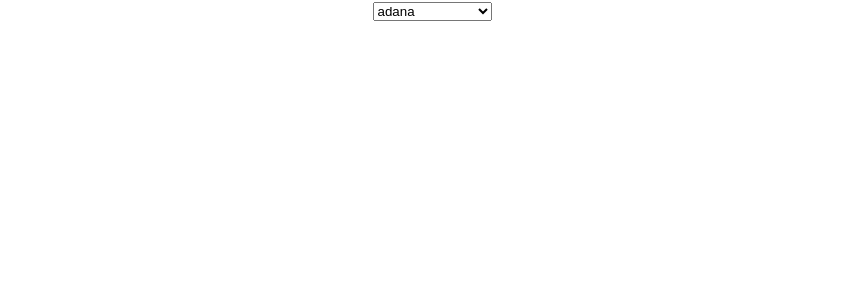
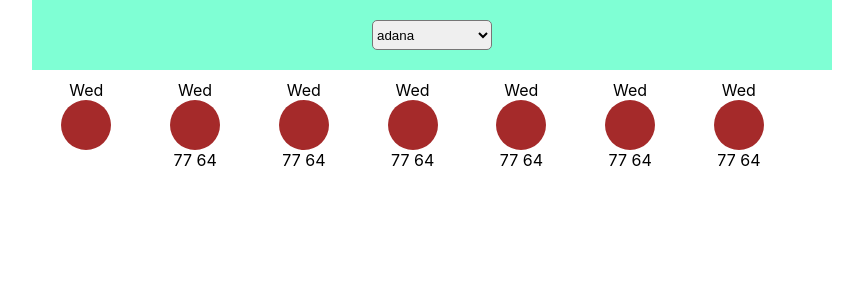
Before and after one commit to enesergun/kodluyoruzilkrepo, a React (Create React App) app in the folder weatherapp/: page / in a window 1280 px wide. Shown: the top 300 px of the page, without its empty margins (208-1071 px from the left). Built offline with nearby package versions, Linux system fonts and the light colour scheme.

Commit message:
birden cok derlenme problemi cözülemedi

```diff
--- a/weatherapp/src/App.css
+++ b/weatherapp/src/App.css
@@ -1,38 +1,31 @@
 .App {
   text-align: center;
+  max-width: 800px;
+  margin: 0 auto;
 }
 
-.App-logo {
-  height: 40vmin;
-  pointer-events: none;
+form {
+  background-color: aquamarine;
+  padding: 20px;
 }
 
-@media (prefers-reduced-motion: no-preference) {
-  .App-logo {
-    animation: App-logo-spin infinite 20s linear;
-  }
+form select {
+  width: 120px;
+  height: 30px;
+  border-radius: 5px;
 }
 
-.App-header {
-  background-color: #282c34;
-  min-height: 100vh;
+.days {
   display: flex;
-  flex-direction: column;
-  align-items: center;
-  justify-content: center;
-  font-size: calc(10px + 2vmin);
-  color: white;
+  justify-content: space-around;
+}
+.day {
+  padding: 10px 10px;
 }
 
-.App-link {
-  color: #61dafb;
+.weatherIcon {
+  height: 50px;
+  width: 50px;
+  border-radius: 50%;
+  background-color: brown;
 }
-
-@keyframes App-logo-spin {
-  from {
-    transform: rotate(0deg);
-  }
-  to {
-    transform: rotate(360deg);
-  }
-}
--- a/weatherapp/src/App.js
+++ b/weatherapp/src/App.js
@@ -1,16 +1,19 @@
 import './App.css';
 import React from 'react'
-
-
-
 import  { WeatherProvider } from './context/WeatherContext'
 import Weather from './components/Weather'
+import CityDropdown  from './components/CityDropdown'
+import GetCity from './components/GetCity'
 
 function App() {
   return (
     <div className="App">
       <WeatherProvider>
+
+        <CityDropdown />
+        <GetCity />
         <Weather />
+
       </WeatherProvider>
     </div>
   );
--- /dev/null
+++ b/weatherapp/src/components/CityDropdown.js
@@ -0,0 +1,30 @@
+import React from 'react'
+import { useContext } from "react"
+import WeatherContext from '../context/WeatherContext'
+import CITIES from '../cities'
+
+function CityDropdown() {
+    const { setCity} = useContext(WeatherContext)
+
+    function onChange(e) {
+        setCity(e.target.value)
+
+    }
+
+
+    return (
+        <div>
+            <form  onChange={(e) => onChange(e)}>
+                <select name="city">
+                {
+                    CITIES.map((city, i) => (
+                        <option  key={i}>{city.name}</option>
+                    ))
+                }
+                </select>
+            </form>
+        </div>
+    )
+}
+
+export default CityDropdown
--- /dev/null
+++ b/weatherapp/src/components/GetCity.js
@@ -0,0 +1,38 @@
+import React from 'react'
+import { useContext } from "react"
+import WeatherContext from '../context/WeatherContext'
+import CITIES from '../cities'
+import axios from 'axios';
+
+
+const API_KEY = "b352577505407626b1cf515aaf82ff08"
+
+
+function GetCity() {
+    const { city, setWeatherInfo, setError} = useContext(WeatherContext)
+
+    function fetchWeather(cityInfo) {
+        axios(`https://jsonplaceholder.typicode.com/users`)
+            .then(response => {
+                setWeatherInfo(response.data);
+            })
+            .catch(err => {
+
+                setError("HATA!")
+            });
+    }
+
+    const cityInfo = CITIES.find(function (cInfo) {
+        return cInfo.name === city.trim().toLowerCase();
+    });
+
+
+
+    return (
+        <div>
+
+        </div>
+    )
+}
+
+export default GetCity
--- a/weatherapp/src/components/Weather.js
+++ b/weatherapp/src/components/Weather.js
@@ -1,18 +1,55 @@
 import React from 'react'
 import { useContext } from "react"
 import WeatherContext from '../context/WeatherContext'
-// key: 44d66f46cb89e2e484c0cfe9a25a9308
-
-// endpoint : api.openweathermap.org/data/2.5/weather?q={city name}&appid=44d66f46cb89e2e484c0cfe9a25a9308
 
 
 
 function Weather() {
-    const { city, error, setCity ,weatherInfo} = useContext(WeatherContext);
-
+    const { city, error, setCity ,weatherInfo, } = useContext(WeatherContext);
 
     return (
-        <div>
+        <div className="container">
+
+            <div className="days">
+                <div className="day">
+                    <div className="dayName">Wed</div>
+                    <div className="weatherIcon"></div>
+                    <div className="temps"></div>
+                </div>
+                <div className="day">
+                    <div className="dayName">Wed</div>
+                    <div className="weatherIcon"></div>
+                    <div className="temps">77 64</div>
+                </div>
+                <div className="day">
+                    <div className="dayName">Wed</div>
+                    <div className="weatherIcon"></div>
+                    <div className="temps">77 64</div>
+                </div>
+                <div className="day">
+                    <div className="dayName">Wed</div>
+                    <div className="weatherIcon"></div>
+                    <div className="temps">77 64</div>
+                </div>
+                <div className="day">
+                    <div className="dayName">Wed</div>
+                    <div className="weatherIcon"></div>
+                    <div className="temps">77 64</div>
+                </div>
+                <div className="day">
+                    <div className="dayName">Wed</div>
+                    <div className="weatherIcon"></div>
+                    <div className="temps">77 64</div>
+                </div>
+                <div className="day">
+                    <div className="dayName">Wed</div>
+                    <div className="weatherIcon"></div>
+                    <div className="temps">77 64</div>
+                </div>
+
+                <br />
+                <br />
+            </div>
 
 
 
--- a/weatherapp/src/context/WeatherContext.js
+++ b/weatherapp/src/context/WeatherContext.js
@@ -4,9 +4,7 @@ import axios from 'axios';
 import CITIES from '../cities'
 
 
-const API_URL = "https://api.openweathermap.org/data/2.5/onecall?units=metric&lang=tr&";
-const API_KEY = "44d66f46cb89e2e484c0cfe9a25a9308"
-
+const API_KEY = "a8e0802b5bb7b33a62b61f79c6716145"
 
 const WeatherContext = createContext(null);
 
@@ -14,7 +12,7 @@ const WeatherContext = createContext(null);
 export const WeatherProvider = ({ children }) => {
 
     const [city, setCity] = useState("ankara");
-    const [weatherInfo, setWeatherInfo] = useState([]);
+    const [weatherInfo, setWeatherInfo] = useState(null);
     const [error, setError] = useState(null);
 
 
@@ -22,9 +20,15 @@ export const WeatherProvider = ({ children }) => {
         city,
         error,
         setCity,
-        weatherInfo
+        weatherInfo,
+        setWeatherInfo,
+        setError
     };
 
+
+
+    // api.openweathermap.org/data/2.5/onecall?lat=38.8&lon=12.09&callback=test
+    // https://api.openweathermap.org/data/2.5/onecall?lat=${cityInfo.latitude}&lon=${cityInfo.longitude}&exclude=current,minutely,hourly,alerts&appid=${API_KEY}
 
     function fetchWeather(cityInfo) {
         axios(`https://api.openweathermap.org/data/2.5/onecall?lat=${cityInfo.latitude}&lon=${cityInfo.longitude}&exclude=current,minutely,hourly,alerts&appid=${API_KEY}`)
@@ -32,7 +36,7 @@ export const WeatherProvider = ({ children }) => {
                 setWeatherInfo(response.data);
             })
             .catch(err => {
-                console.log(err);
+
                 setError("HATA!")
             });
     }
@@ -41,28 +45,23 @@ export const WeatherProvider = ({ children }) => {
         return cInfo.name === city.trim().toLowerCase();
     });
 
-    console.log("city", city)
 
-    function onChange(e) {
-        setCity(e.target.value)
-        fetchWeather(cityInfo)
+    console.log(city, weatherInfo)
 
-    }
+    /* useEffect(() => {
+        const ankara = CITIES.find(c => {
+            return c.name === "ankara";
+        });
+        fetchWeather(ankara);
+    }, []) */
+
+    useEffect((city) => {
+        console.log(city)
+    }, [])
+
 
     return (
-        <div>
-            <form  onChange={(e) => onChange(e)}>
-                <select name="city">
-                {
-                    CITIES.map((city, i) => (
-                        <option  key={i}>{city.name}</option>
-                    ))
-                }
-                </select>
-            </form>
-            <WeatherContext.Provider value={values}>{children}</WeatherContext.Provider>
-        </div>
-
+        <WeatherContext.Provider value={values}>{children}</WeatherContext.Provider>
     )
 }
 
```
